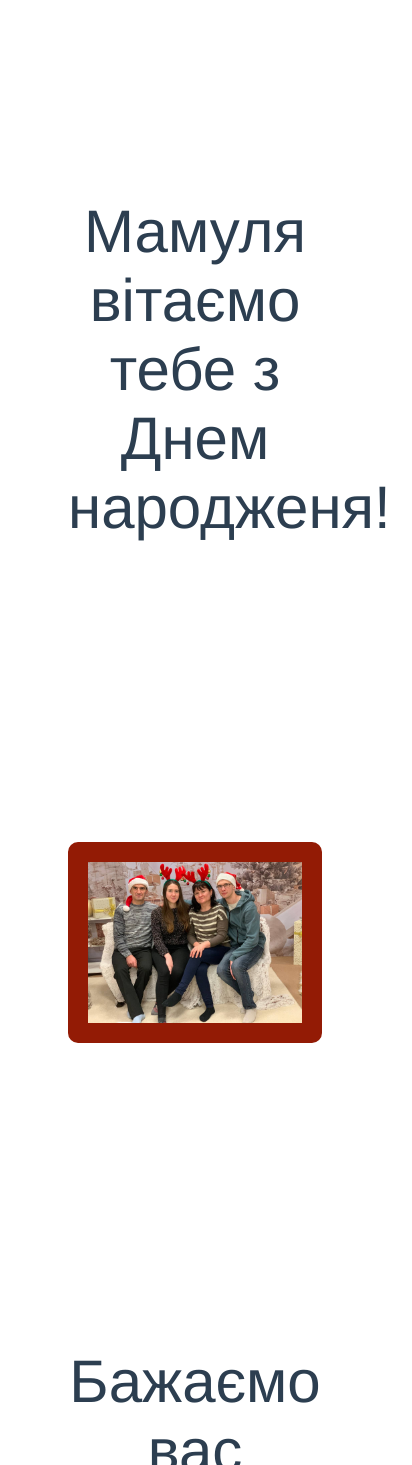
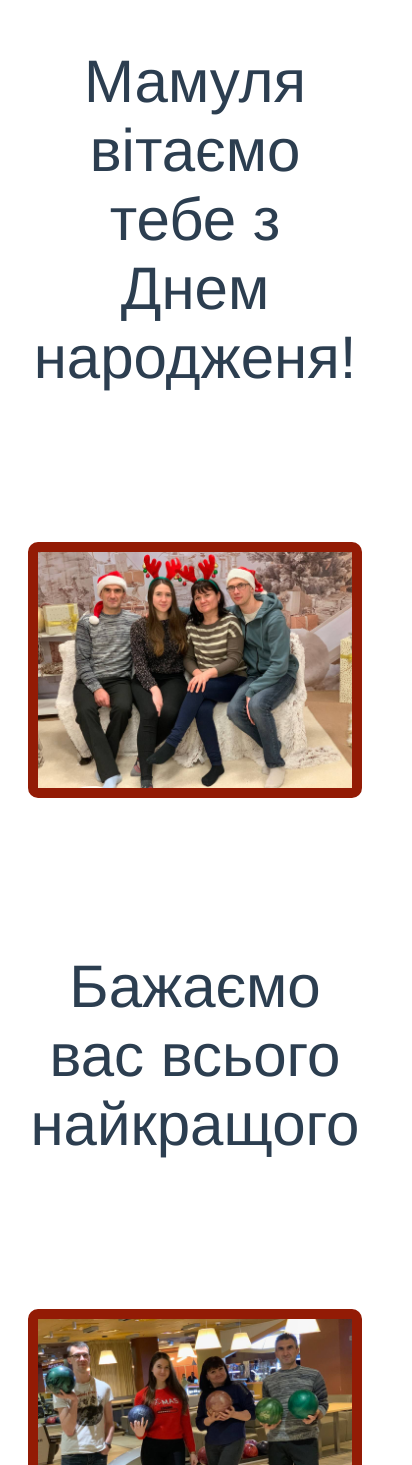
Before and after one commit to ivan-hryshko/family, a Vue app: page / in a window 390 px wide. Shown: the part 103-1568 px from the top of the page, 412 px wide, since content can reach past the window. Built offline with nearby package versions, Linux system fonts and the light colour scheme.

Commit message:
added mobile

```diff
--- a/package.json
+++ b/package.json
@@ -9,7 +9,8 @@
   },
   "dependencies": {
     "core-js": "^3.8.3",
-    "vue": "^2.6.14"
+    "vue": "^2.6.14",
+    "vue-material-design-icons": "^5.1.2"
   },
   "devDependencies": {
     "@babel/core": "^7.12.16",
--- a/src/App.vue
+++ b/src/App.vue
@@ -19,6 +19,9 @@
     <p>
       З нетерпінням чекаємо на зустріч!
     </p>
+    <svg style="width:100px;height:100px" viewBox="0 0 24 24">
+      <path fill="currentColor" d="M12,21.35L10.55,20.03C5.4,15.36 2,12.27 2,8.5C2,5.41 4.42,3 7.5,3C9.24,3 10.91,3.81 12,5.08C13.09,3.81 14.76,3 16.5,3C19.58,3 22,5.41 22,8.5C22,12.27 18.6,15.36 13.45,20.03L12,21.35Z" />
+    </svg>
   </div>
 </template>
 
@@ -57,8 +60,30 @@ img {
   border-radius: 10px;
 }
 
-/* #app p:first-child {
-  margin: 200px 0px;
-} */
+@media (max-width: 1000px) {
+
+  #app {
+    padding:0px 20px;
+  }
+
+  p {
+    font-size: 60px;
+    margin: 150px 0px;
+  }
+
+  img {
+    width: 100%;
+    border: 10px solid #931b05;
+    border-radius: 10px;
+  }
+
+  svg {
+    margin-bottom: 150px;
+  }
+
+  svg path {
+    fill: #931b05;
+  }
+}
 
 </style>
```
Also changed, not shown: 1 other file (tests, documents, lock files or other folders).
